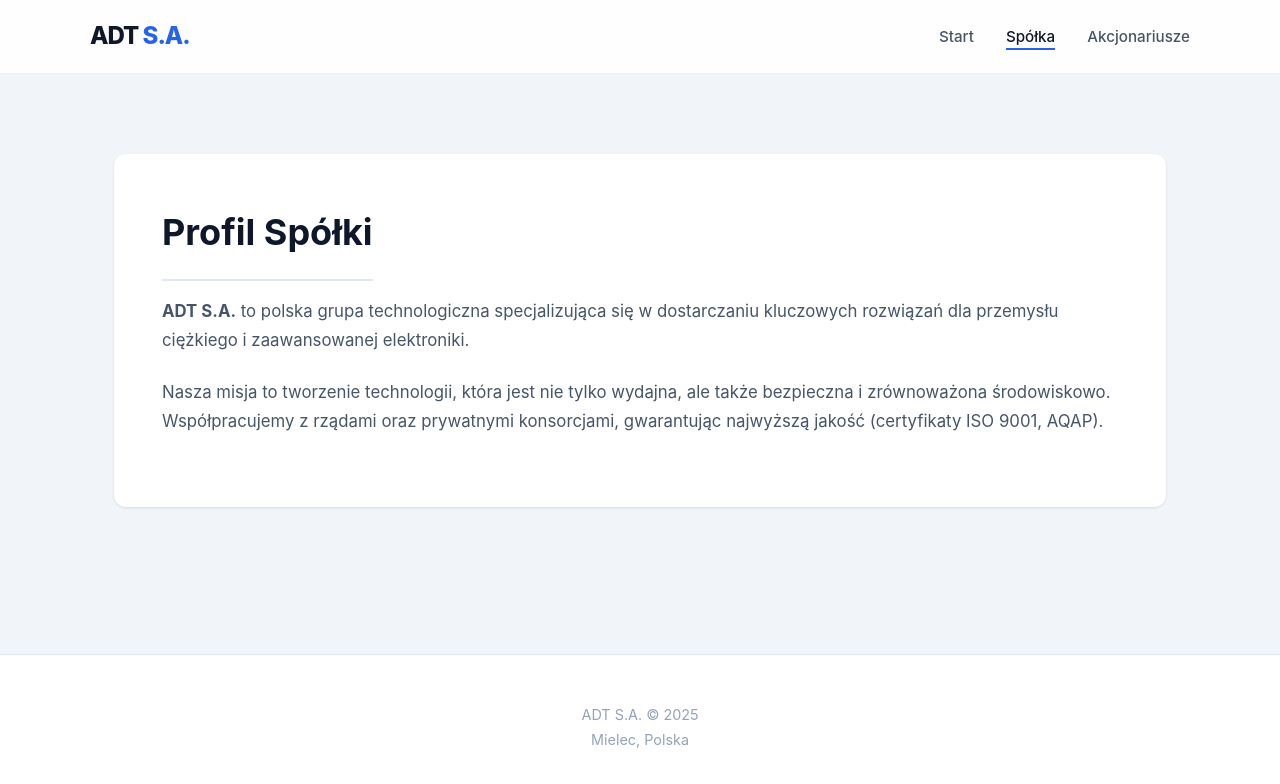
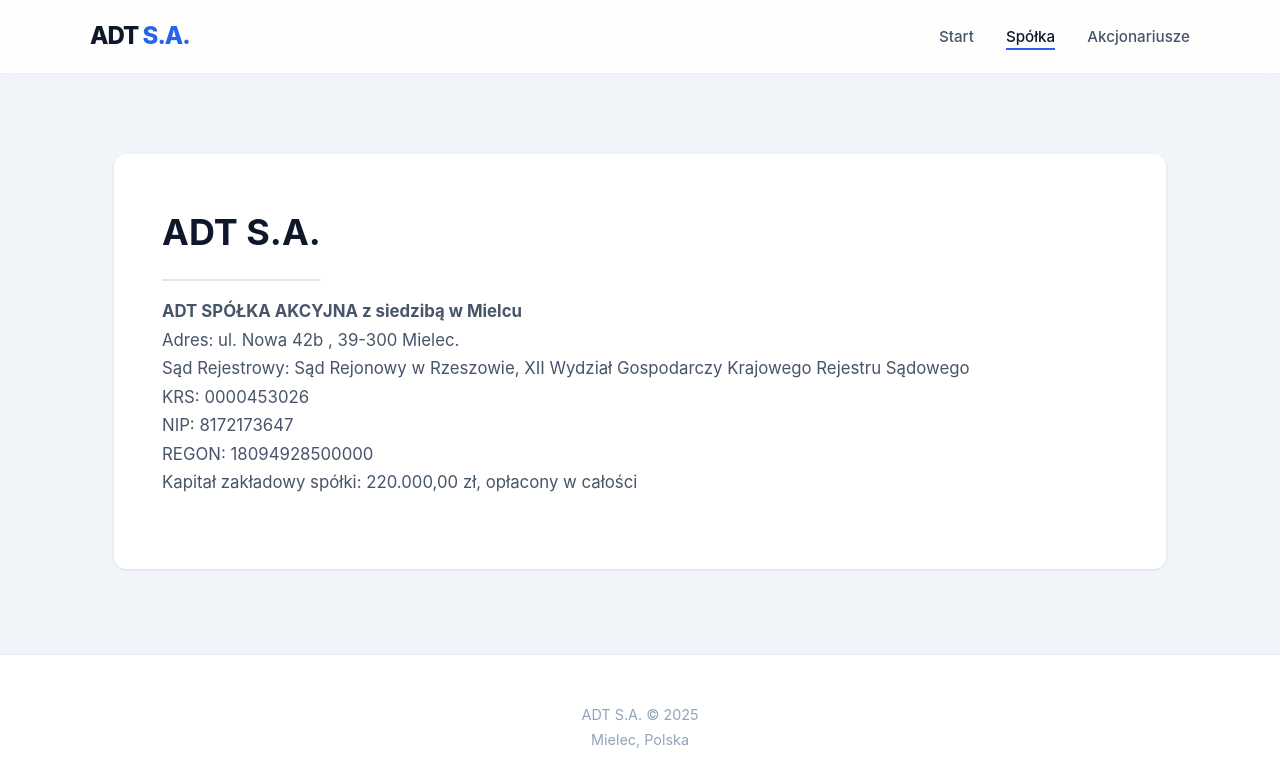
Before and after one commit to karolkowal-dev/querysolutions-website, a plain HTML site: page adt/company/index.html in a window 1280 px wide. Drawn offline with Linux system fonts and the light colour scheme.

Commit message:
photos +description change

```diff
--- a/adt/company/index.html
+++ b/adt/company/index.html
@@ -24,10 +24,17 @@
 
     <main>
         <div class="content-section">
-            <h1>Profil Spółki</h1>
-            <p class="lead"><strong>ADT S.A.</strong> to polska grupa technologiczna specjalizująca się w dostarczaniu kluczowych rozwiązań dla przemysłu ciężkiego i zaawansowanej elektroniki.</p>
+            <h1>ADT S.A.</h1>
 
-            <p>Nasza misja to tworzenie technologii, która jest nie tylko wydajna, ale także bezpieczna i zrównoważona środowiskowo. Współpracujemy z rządami oraz prywatnymi konsorcjami, gwarantując najwyższą jakość (certyfikaty ISO 9001, AQAP).</p>
+            <p>
+                <b>ADT SPÓŁKA AKCYJNA z siedzibą w Mielcu</b>
+                <br>Adres: ul. Nowa 42b , 39-300 Mielec.
+                <br>Sąd Rejestrowy: Sąd Rejonowy w Rzeszowie, XII Wydział Gospodarczy Krajowego Rejestru Sądowego
+                <br>KRS: 0000453026
+                <br>NIP: 8172173647
+                <br>REGON: 18094928500000
+                <br>Kapitał zakładowy spółki: 220.000,00 zł, opłacony w całości
+            </p>
         </div>
     </main>
 
```
Also changed, not shown: adt/index.html (+0 -1 lines), adt/shareholders/index.html (+0 -4 lines), adt/1.webp, adt/2.webp, adt/3.webp, adt/4.webp, 4 other files.
